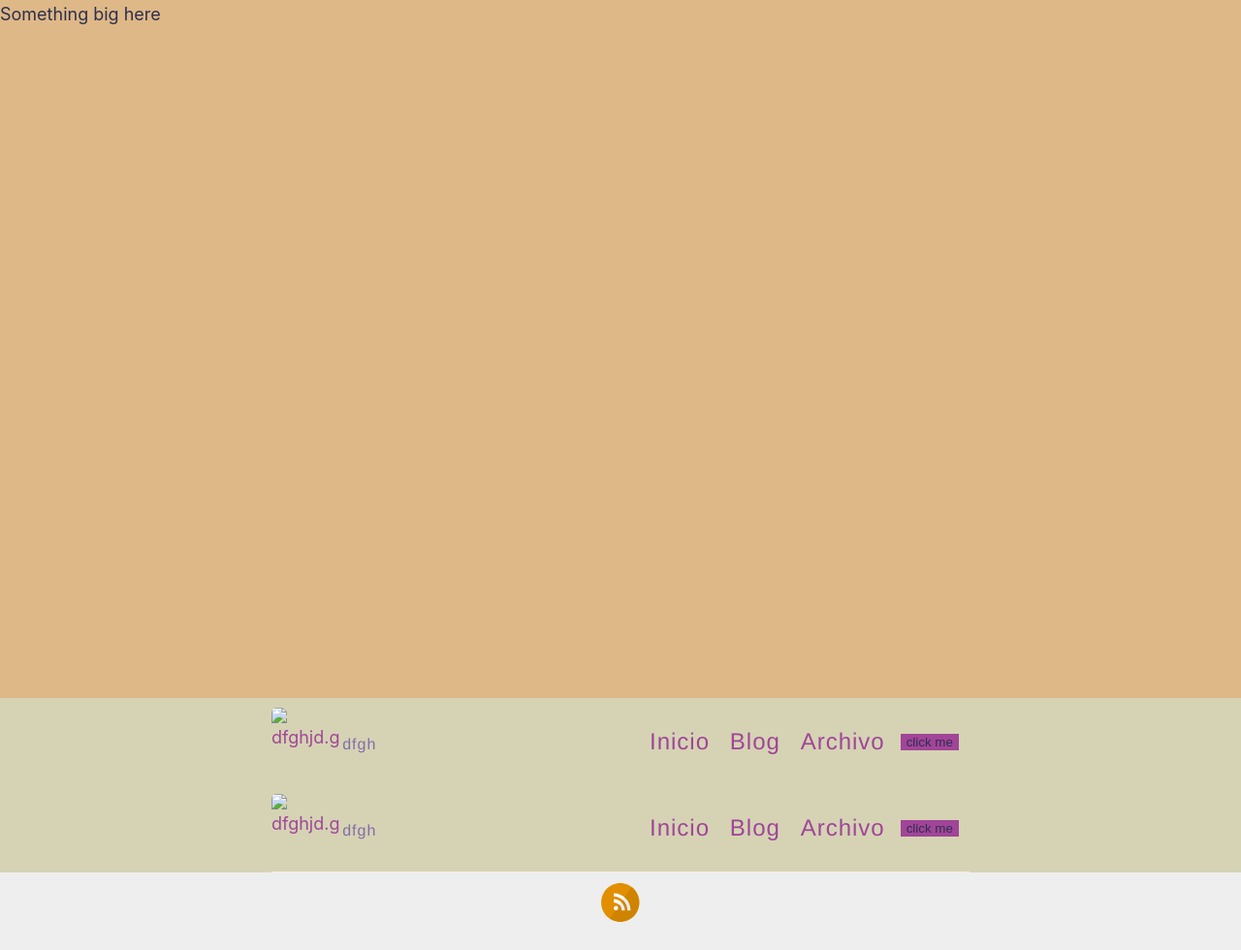
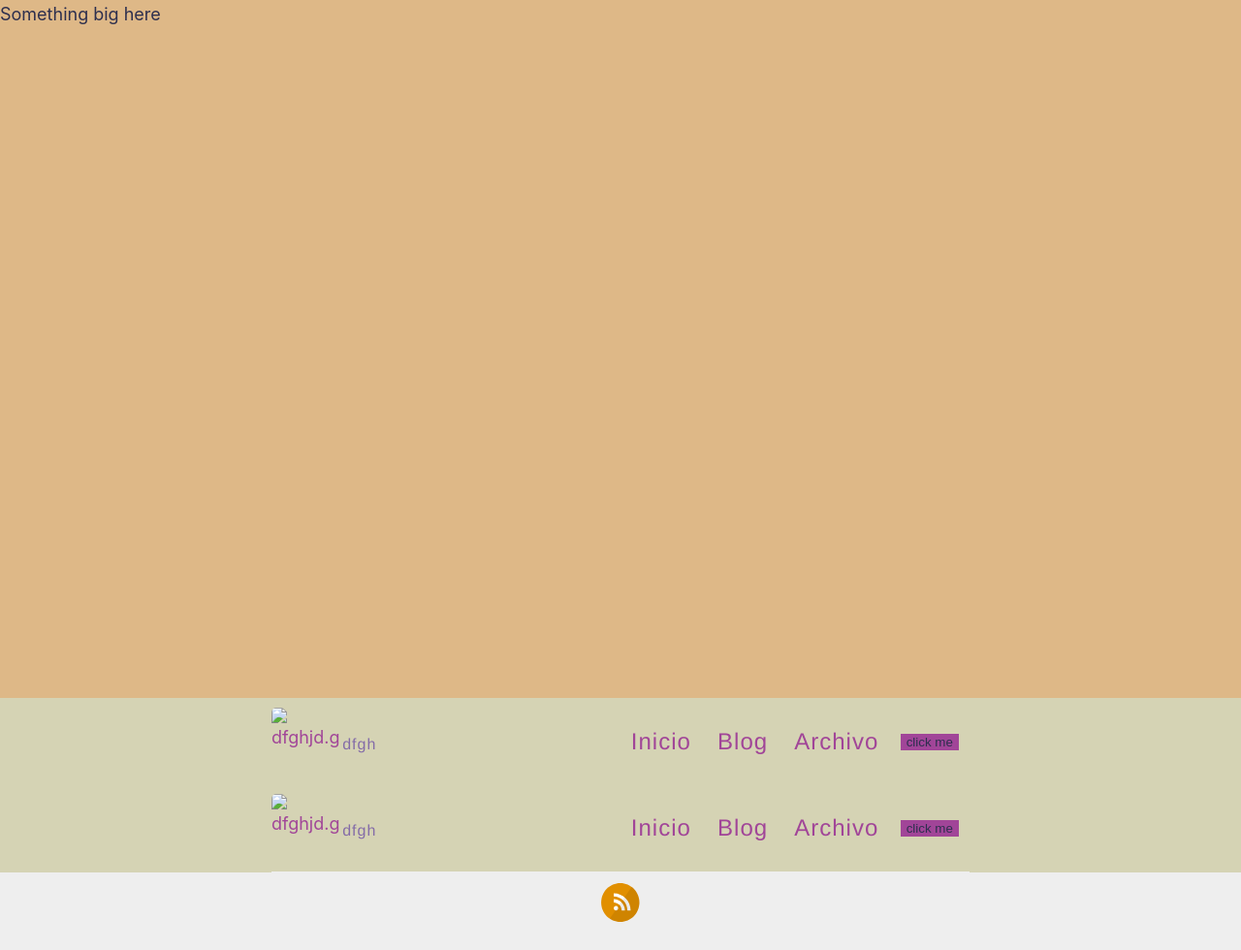
Before and after one commit to dfghjd/dfghjd.github.io, a Jekyll site: the page built from index.html, in a window 1280 px wide. Shown: the whole page at 97% size. Built offline with Jekyll 4.4.1, drawn with Linux system fonts in a browser that asks for light colours.

Commit message:
is padding of .7 too much?

```diff
--- a/assets/style.scss
+++ b/assets/style.scss
@@ -344,7 +344,7 @@ nav {
   text-align: left;
   font-family: "Helvetica Neue", Helvetica, Arial, sans-serif;
   font-size: 1.5rem;
-  gap: 0.7rem;
+  gap: 0.3rem;
 
   @include mobile {
     gap: 0;
@@ -357,7 +357,7 @@ nav {
     font-weight: 300;
     letter-spacing: 1px;
 
-    padding: 0 0.3rem;
+    padding: 0 0.7rem;
   }
 }
 
```
